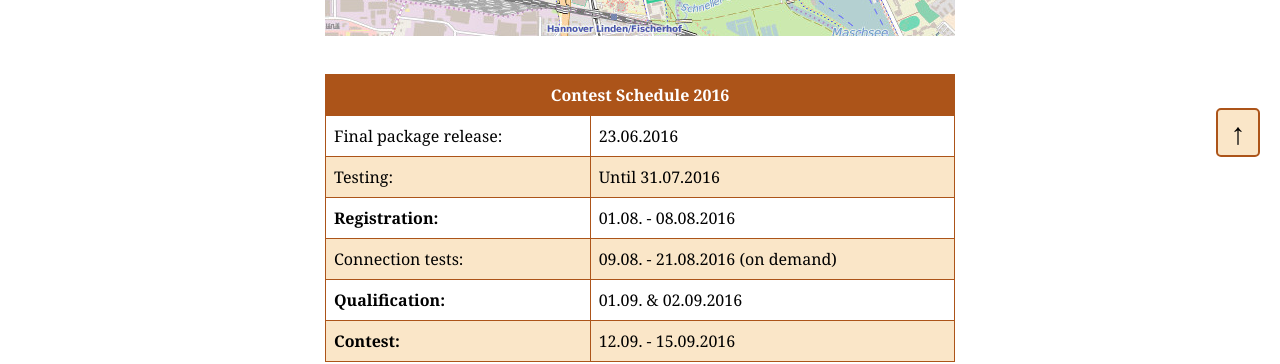
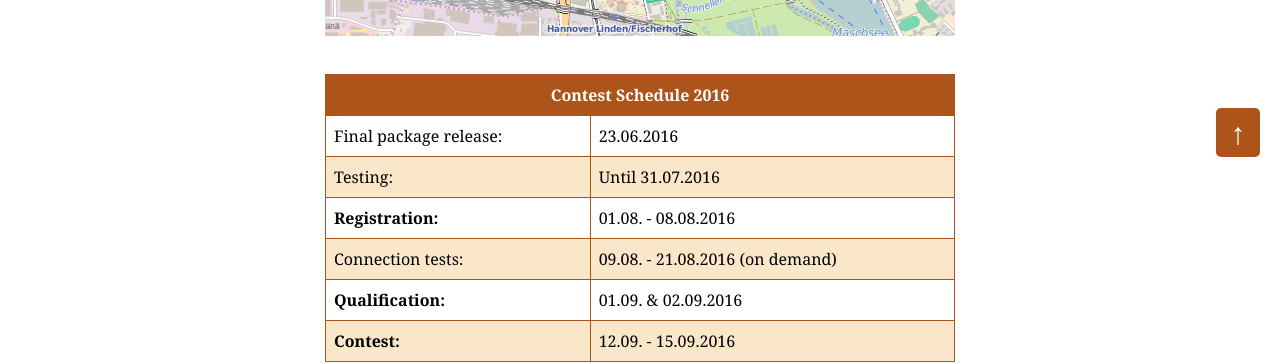
Before and after one commit to agentcontest/agentcontest.github.io, a Jekyll site: the page built from index.html, in a window 1280 px wide. Shown: the part 733-1097 px from the top of the page. Built offline with Jekyll 4.4.1, drawn with Linux system fonts in a browser that asks for light colours.

Commit message:
Hover style for back to top

```diff
--- a/css/main.css
+++ b/css/main.css
@@ -288,9 +288,9 @@
 #back-to-top {
   position: fixed;
   right: 20px;
-  background: #fae6c8;
+  background: #ac5419;
   text-decoration: none;
-  color: black;
+  color: white;
   width: 40px;
   text-align: center;
   border-radius: 5px;
@@ -300,3 +300,8 @@
   font-size: 30px;
   font-weight: bold;
 }
+
+#back-to-top:hover{
+  background: #fae6c8;
+  color: black;
+}
```
